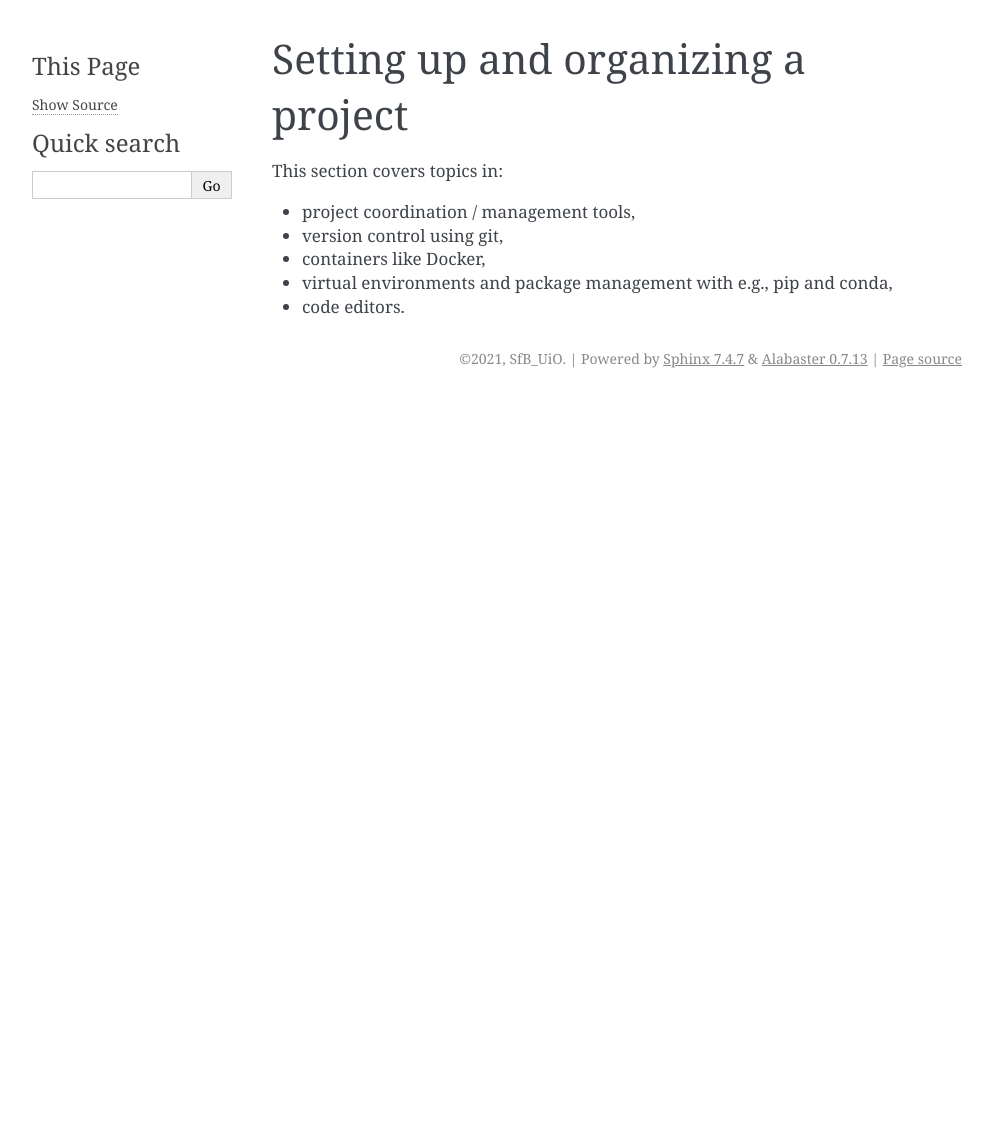
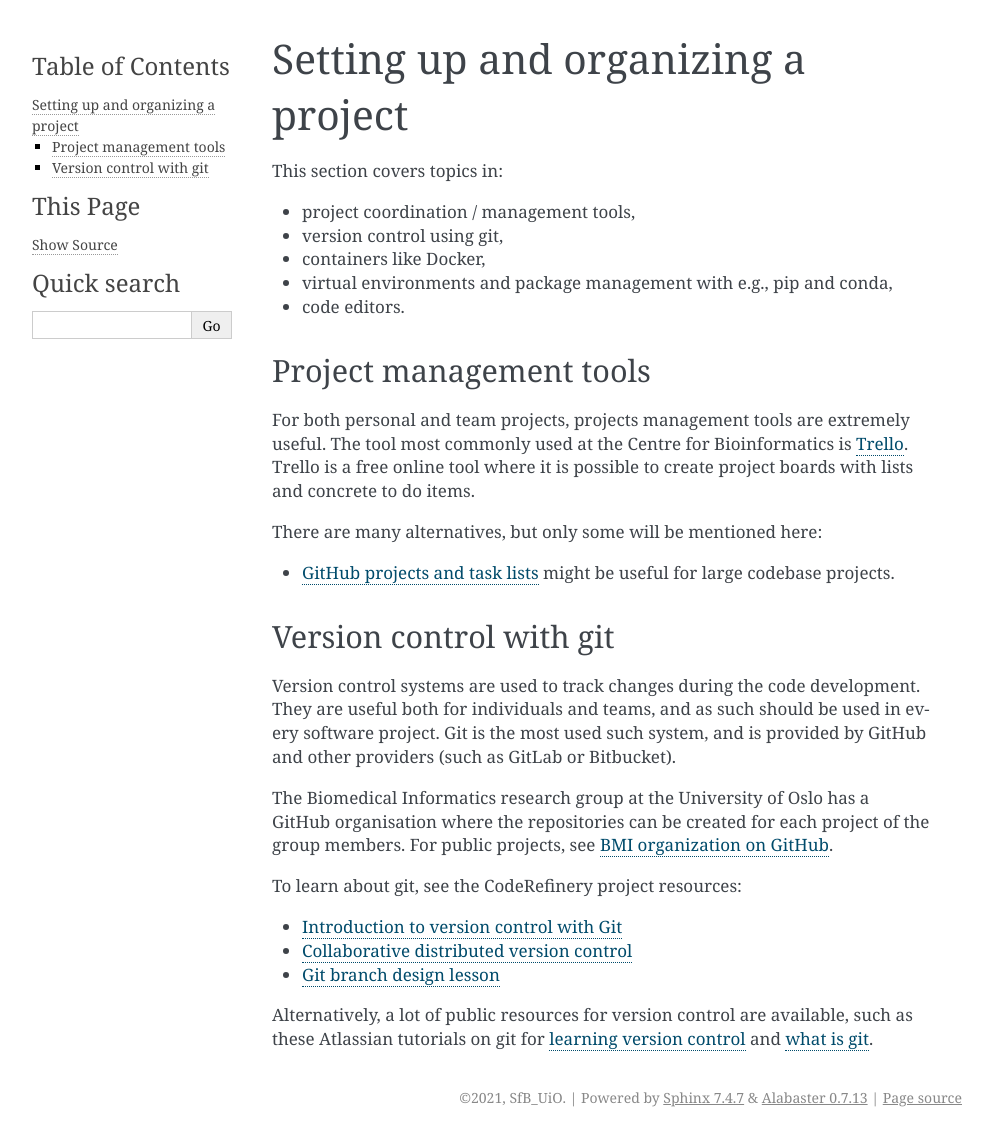
Before and after one commit to uio-bmi/sfb_knowledgebase, a Sphinx documentation site: the page built from source/setting_up_project.rst, in a window 1280 px wide. Shown: the whole page, without its empty margins (148-1141 px from the left). Built offline with Sphinx 7.4.7, drawn with Linux system fonts in a browser that asks for light colours; before the commit the page ends 900 px from its top, so only the background shows below that.

Commit message:
add info on setting up projects

```diff
--- a/source/setting_up_project.rst
+++ b/source/setting_up_project.rst
@@ -8,3 +8,36 @@
 - containers like Docker,
 - virtual environments and package management with e.g., pip and conda,
 - code editors.
+
+Project management tools
+--------------------------
+
+For both personal and team projects, projects management tools are extremely useful. The tool most commonly
+used at the Centre for Bioinformatics is `Trello <https://trello.com/home>`_. Trello is a free online tool
+where it is possible to create project boards with lists and concrete to do items.
+
+There are many alternatives, but only some will be mentioned here:
+
+- `GitHub projects and task lists <https://docs.github.com/en/github/managing-your-work-on-github/about-task-lists>`_
+  might be useful for large codebase projects.
+
+Version control with git
+-------------------------
+
+Version control systems are used to track changes during the code development. They are useful both for
+individuals and teams, and as such should be used in every software project. Git is the most used such system,
+and is provided by GitHub and other providers (such as GitLab or Bitbucket).
+
+The Biomedical Informatics research group at the University of Oslo has a GitHub organisation where the
+repositories can be created for each project of the group members. For public projects, see
+`BMI organization on GitHub <https://github.com/uio-bmi>`_.
+
+To learn about git, see the CodeRefinery project resources:
+
+- `Introduction to version control with Git <https://coderefinery.github.io/git-intro/>`_
+- `Collaborative distributed version control <https://coderefinery.github.io/git-collaborative/>`_
+- `Git branch design lesson <https://coderefinery.github.io/git-branch-design/>`_
+
+Alternatively, a lot of public resources for version control are available, such as these Atlassian tutorials
+on git for `learning version control <https://www.atlassian.com/git/tutorials/what-is-version-control>`_ and
+`what is git <https://www.atlassian.com/git/tutorials/what-is-git>`_.
```
